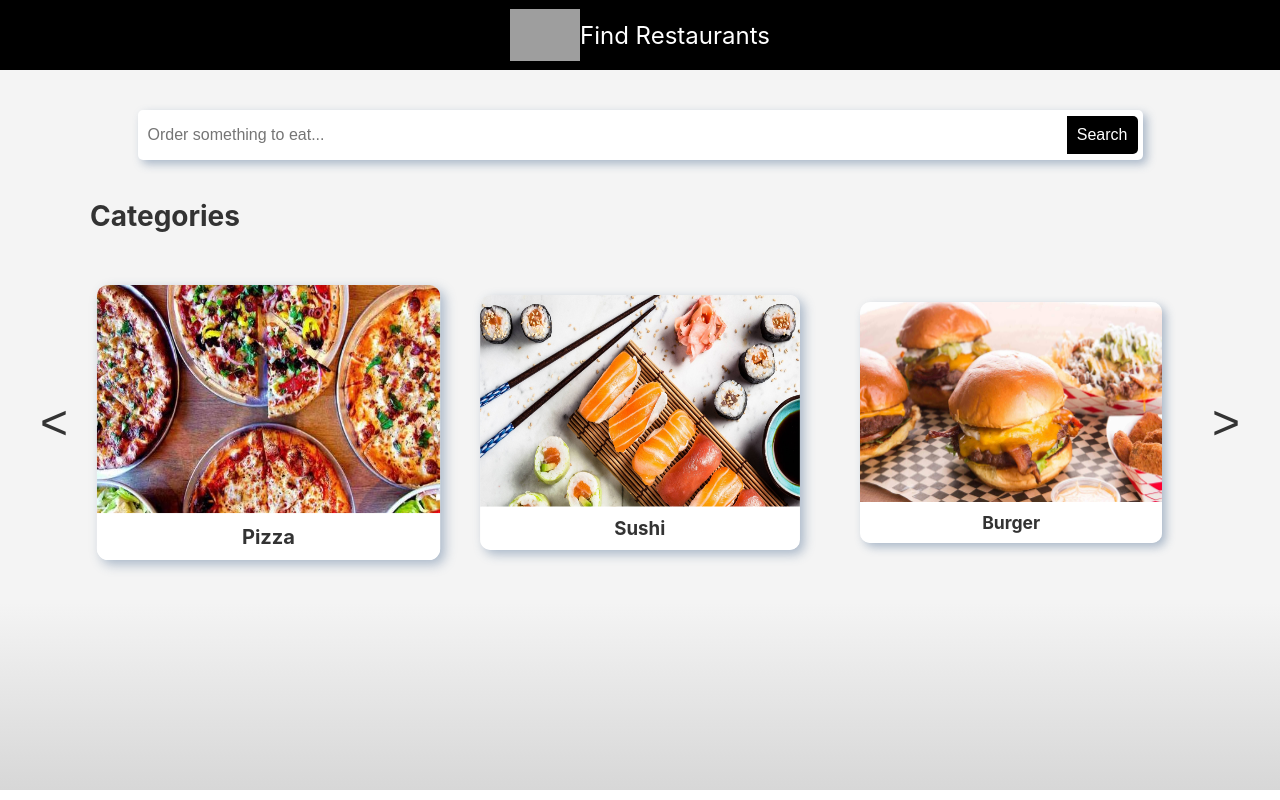
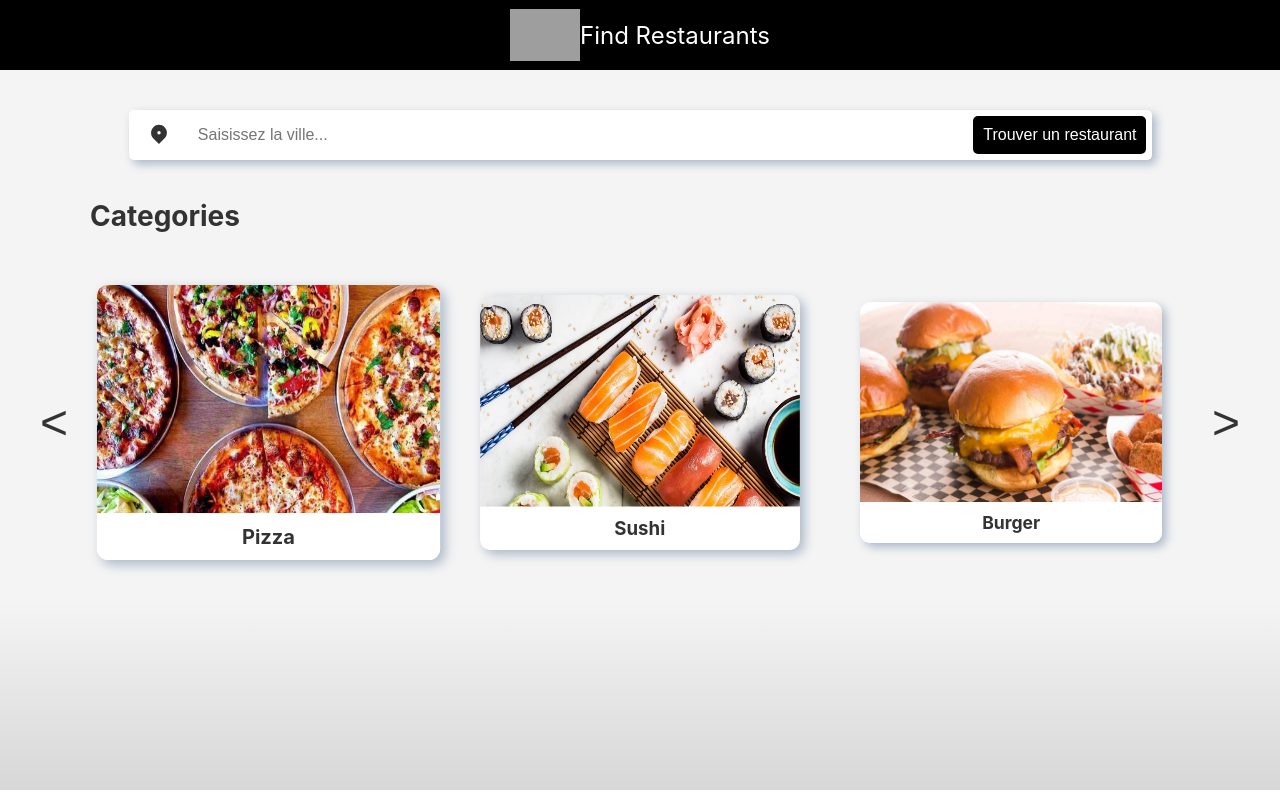
Before and after one commit to Hugo-Ternisien/ANGULAR-Project, an Angular app: page / in a window 1280 px wide. Built offline with nearby package versions, Linux system fonts and the light colour scheme; grey boxes are pictures that could not be loaded.

Commit message:
feat: searchbar updated (svg icon, styling)

```diff
--- a/src/app/carousel/carousel.component.ts
+++ b/src/app/carousel/carousel.component.ts
@@ -29,14 +29,12 @@ export class CarouselComponent implements OnInit {
   nextSlide(): void {
     clearInterval(this.intervalId); // Clear the existing interval
     this.activeIndex = (this.activeIndex + 1) % this.items.length;
-    this.delay = 5000;
     this.startCarousel(); // Start a new interval
   }
 
   previousSlide(): void {
     clearInterval(this.intervalId); // Clear the existing interval
     this.activeIndex = (this.activeIndex - 1 + this.items.length) % this.items.length;
-    this.delay = 5000;
     this.startCarousel(); // Start a new interval
   }
 }
--- a/src/app/search-bar/search-bar.component.css
+++ b/src/app/search-bar/search-bar.component.css
@@ -9,24 +9,28 @@
   width: 1000px;
   height: 50px;
   padding-right: 5px;
+  padding-left: 18px;
   box-shadow: 4px 4px 10px rgba(58, 92, 136, 0.4);
 }
 
 .search-bar > input {
   border: none;
-  padding: 10px;
   font-size: 16px;
-  width: 100%;
+  width: 75%;
   outline: none;
 }
 
-.search-bar > button {
+.search-button {
   background-color: black;
   color: white;
   border: none;
-  border-radius: 0 5px 5px 0;
+  border-radius: 5px;
   padding: 10px;
   font-size: 16px;
   cursor: pointer;
   outline: none;
 }
+
+.search-button:hover {
+  background-color: #3a3939;
+}
--- a/src/app/search-bar/search-bar.component.html
+++ b/src/app/search-bar/search-bar.component.html
@@ -1,4 +1,6 @@
 <div class="search-bar">
-    <input type="text" placeholder="Order something to eat...">
-    <button>Search</button>
+  <svg width="26px" height="26px" fill="none" viewBox="0 0 26 26" xmlns="http://www.w3.org/2000/svg" aria-hidden="true" focusable="false">
+    <path d="M17.5834 5.16602C14.5001 2.08268 9.50008 2.08268 6.41675 5.16602C3.33341 8.24935 3.33341 13.3327 6.41675 16.416L12.0001 21.9993L17.5834 16.3327C20.6667 13.3327 20.6667 8.24935 17.5834 5.16602ZM12.0001 12.416C11.0834 12.416 10.3334 11.666 10.3334 10.7493C10.3334 9.83268 11.0834 9.08268 12.0001 9.08268C12.9167 9.08268 13.6667 9.83268 13.6667 10.7493C13.6667 11.666 12.9167 12.416 12.0001 12.416Z" fill="currentColor"></path></svg>
+  <input type="text" placeholder="Saisissez la ville...">
+  <button class="search-button">Trouver un restaurant</button>
 </div>
```
